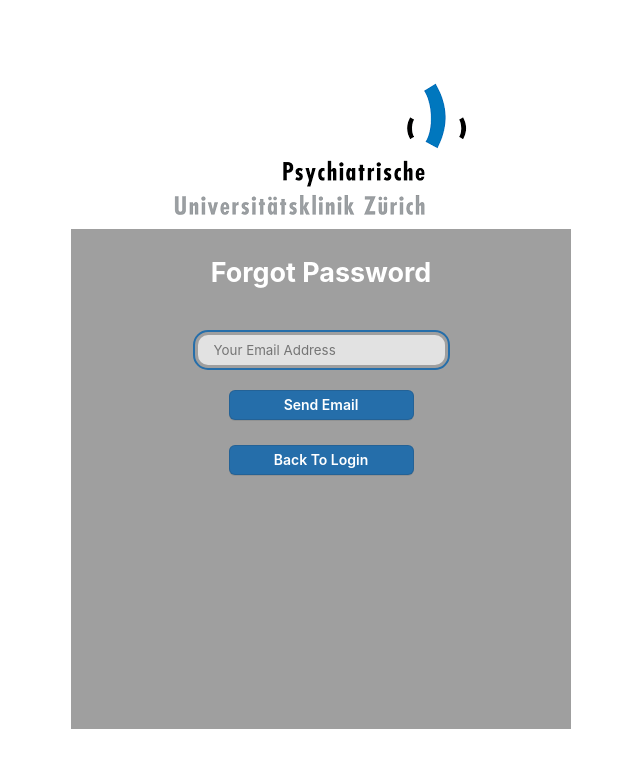
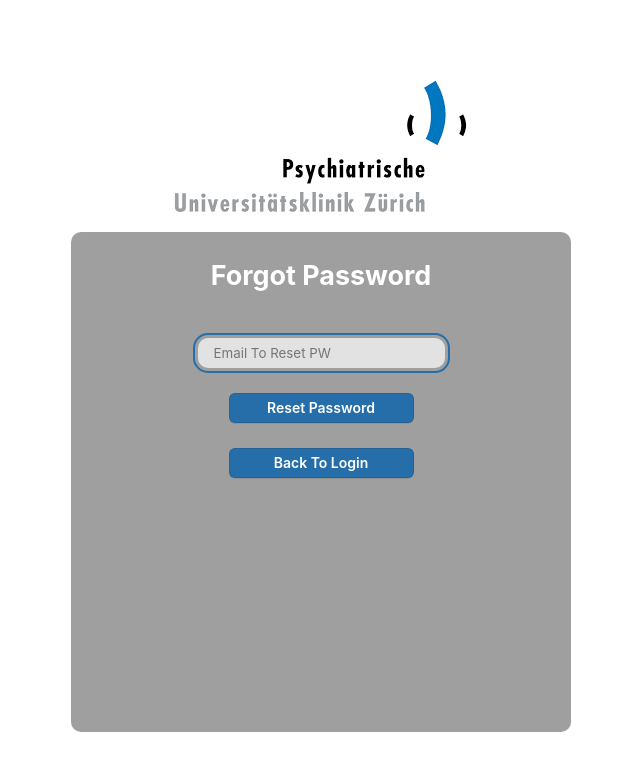
Before and after one commit to JuliaNaderer/bacnaderer, a React (Create React App) app: page /reset in a window 1280 px wide. Shown: the top 770 px of the page, without its empty margins (319-959 px from the left). Built offline with nearby package versions, Linux system fonts and the light colour scheme.

Commit message:
Small Adaptions

```diff
--- a/public/index.html
+++ b/public/index.html
@@ -6,7 +6,7 @@
     <meta name="viewport" content="width=device-width, initial-scale=1" />
     <meta name="theme-color" content="#000000" />
     <meta name="description" content="Web site created using create-react-app" />
-    <link rel="apple-touch-icon" href="./puk.png" />
+    <link rel="apple-touch-icon" href="./puk192.png" />
     <!--
       manifest.json provides metadata used when your web app is installed on a
       user's mobile device or desktop. See https://developers.google.com/web/fundamentals/web-app-manifest/
@@ -21,7 +21,7 @@
       work correctly both with client-side routing and a non-root public URL.
       Learn how to configure a non-root public URL by running `npm run build`.
     -->
-    <title>Mental Health App</title>
+    <title>PUK - Mental Health App</title>
   </head>
   <body>
     <div id="root"></div>
--- a/src/App.css
+++ b/src/App.css
@@ -116,8 +116,8 @@
   white-space: nowrap;
   width: auto;
   height: 20px;
-  margin-right: 70px;
-  margin-top: 10px;
+  margin-right: 60px;
+  margin-top: 15px;
 }
 
 .forgotButton:focus:not(:focus-visible):not(.focus-visible) {
@@ -151,6 +151,7 @@
   width: 500px;
   font-size: calc(7px + 2vmin);
   height: 500px;
+  border-radius: 10px;
 }
 
 .label{
--- a/src/components/Forgot.jsx
+++ b/src/components/Forgot.jsx
@@ -22,22 +22,20 @@ export const Forgot = () => {
     return (
       <div className="App">
         <header  className="App-header">
-        <img src='../puk.png' alt="puk2"></img>
+        <a href="./login"><img src='../puk.png' alt="puk2"></img></a>
         <div className='loginForm'>
         <div>
             <h3> Forgot Password</h3>
             <input id="forgotInput" className='input' onChange={(event) => {
                 setForgotEmail(event.target.value);
             }}
-            placeholder="Your Email Address"
+            placeholder="Email To Reset PW"
             />
             <br></br>
-            <button className='homeButton' onClick={() => ForogotPassword()}>Send Email</button>
+            <button className='homeButton' onClick={() => ForogotPassword()}>Reset Password</button>
             <br></br>
             <a className='homeButton' id='link' href="../login"> Back To Login</a>
             <br></br>
-            <br></br>
-            <p id="status"></p>
             </div>
         </div>
         </header>
--- a/src/components/Home.jsx
+++ b/src/components/Home.jsx
@@ -4,7 +4,7 @@ export const Home = () => {
     return(
         <div className="App">
       <header  className="App-header">
-        <img src='../puk.png' alt="puk3"></img>
+      <a href="./login"><img src='../puk.png' alt="puk3" href="../overview"></img></a>
         <br></br>
         <br></br>
       <a className='homeButton' href='../login' >Login</a>
--- a/src/components/Mobile.jsx
+++ b/src/components/Mobile.jsx
@@ -15,7 +15,7 @@ export const Mobile = () => {
   return (
     <div className="App">
     <header  className="App-header">
-    <img src='../puk.png' alt="puk1"></img>
+    <a href="./login"><img src='../puk.png' alt="puk1"></img></a>
     <div className='loginForm'>
     <div>
         <h3> Enter your Phone Number</h3>
--- a/src/components/SignIn.jsx
+++ b/src/components/SignIn.jsx
@@ -73,7 +73,6 @@ export const SignIn = () => {
             <br></br>
             <button className="forgotButton" onClick={forgot}> Forgot Password ?</button>
             <br></br>
-            <br></br>
             <div id="loginstatus">   </div>
             <br></br>
             <br></br>
```
Also changed, not shown: public/puk512.jpg, 1 other file (tests, documents, lock files or other folders).
